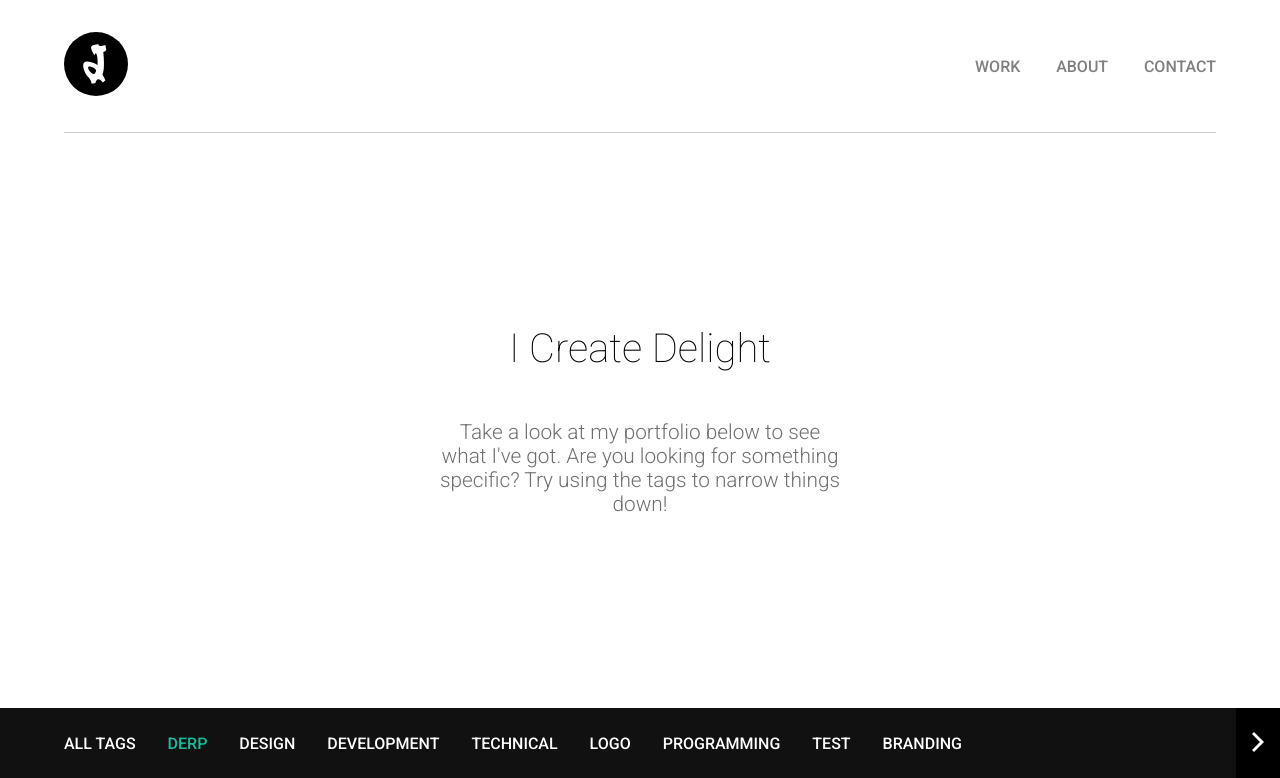
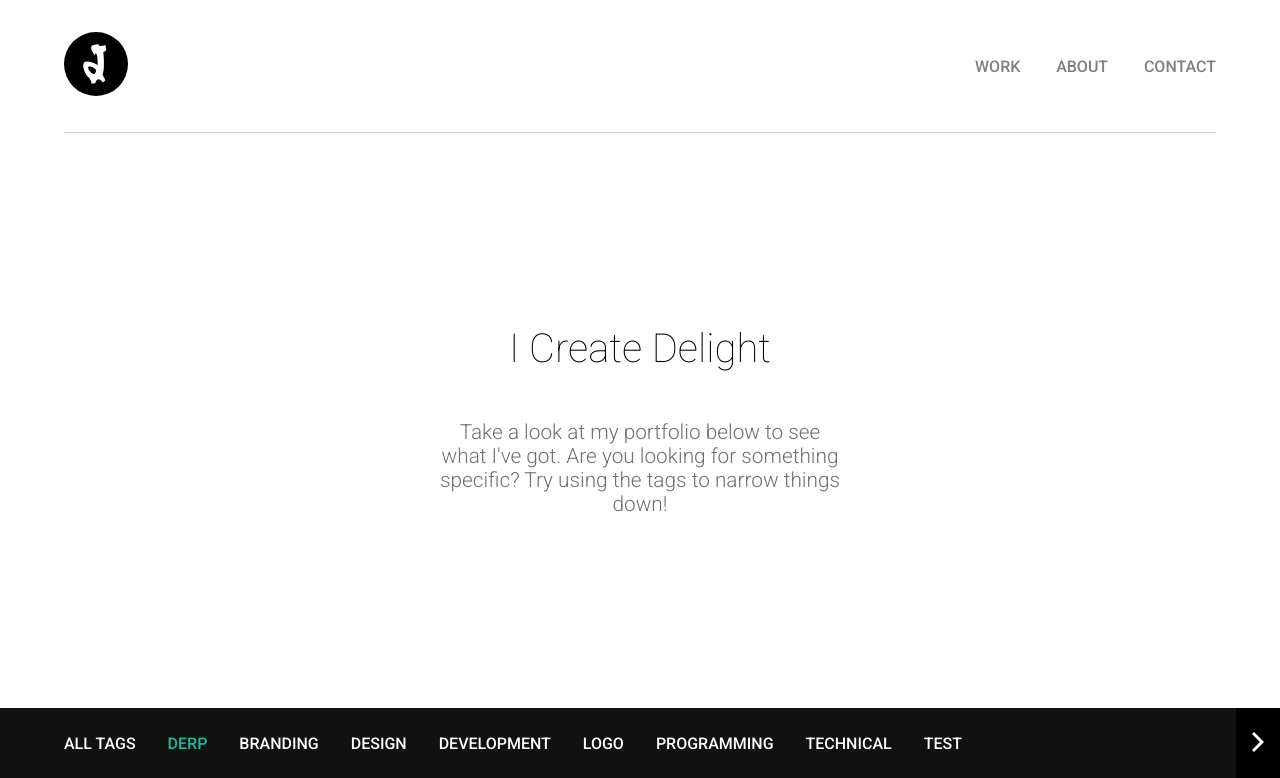
Before and after one commit to jessevdp/jessevdp.github.io, a Jekyll site: the page built from tags/derp.html, in a window 1280 px wide. Shown: the top 778 px of the page. Built offline with Jekyll 4.4.1, drawn with Linux system fonts in a browser that asks for light colours; grey boxes are pictures that could not be loaded.

Commit message:
Sort the tags
Make sure the tags are sorted in alphabetical order.

```diff
--- a/_layouts/tagpage.html
+++ b/_layouts/tagpage.html
@@ -19,7 +19,8 @@
         <div class="tags">
           <a href="{{ site.baseurl }}/work">all tags</a>
           <a class="active" href="{{ site.baseurl }}/tags/{{ page.tag | slugify }}">{{ page.tag }}</a>
-          {% for tag in site.tags %} {% if page.tag != tag[0] %}
+          {% assign sorted_tags = site.tags | sort %}
+          {% for tag in sorted_tags %} {% if page.tag != tag[0] %}
           <a href="{{ site.baseurl }}/tags/{{ tag[0] | slugify }}">{{ tag[0] }}</a>
           {% endif %} {% endfor %}
         </div>
@@ -37,11 +38,6 @@
 
         <div class="details">
           <h3>{{ post.title }}</h3>
-          <div class="tags">
-            {% for tag in post.tags %}
-            <div class="tag"><i class="ion-md-pricetag"></i>{{ tag }}</div>
-            {% endfor %}
-          </div>
         </div>
       </a>
       {% endfor %}
--- a/pages/work.html
+++ b/pages/work.html
@@ -16,7 +16,8 @@ permalink: /work/
   <nav class="fade-in">
     <div class="tags">
       <a class="active" href="{{ site.baseurl }}/work">all tags</a>
-      {% for tag in site.tags %}
+      {% assign sorted_tags = site.tags | sort %}
+      {% for tag in sorted_tags %}
       <a href="{{ site.baseurl }}/tags/{{ tag[0] | slugify }}">{{ tag[0] }}</a>
       {% endfor %}
     </div>
```
